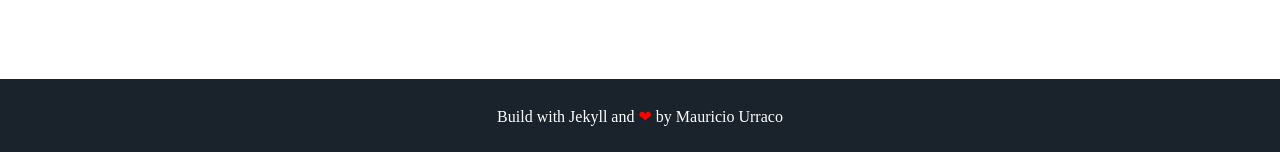
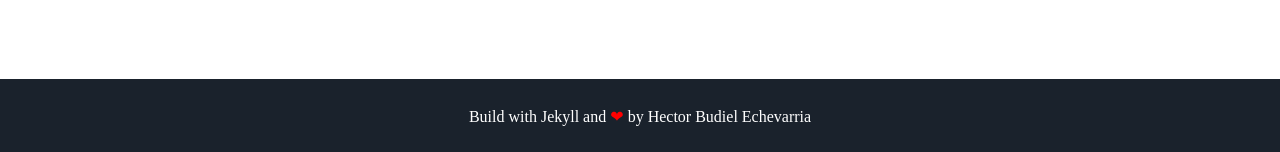
Before and after one commit to HectorBudielE/personal-website, a Jekyll site: the page built from index.html, in a window 1280 px wide. Shown: the part 1517-1669 px from the top of the page. Built offline with Jekyll 4.4.1, drawn with Linux system fonts in a browser that asks for light colours; some web fonts are replaced.

Commit message:
feat: Updated the footer.html file. Updated the footer.html file with the user information.

```diff
--- a/_includes/footer.html
+++ b/_includes/footer.html
@@ -1,6 +1,6 @@
 <footer class="footer">
     <!-- <p>&copy; {{ site.username }}</p> -->
-    <p>Build with Jekyll and <span class="love">❤</span> by <a href="https://github.com/murraco">Mauricio Urraco</a></p>
+    <p>Build with Jekyll and <span class="love">❤</span> by <a href="https://github.com/hectorbudiele">Hector Budiel Echevarria</a></p>
 </footer>
 <script src="//cdn.jsdelivr.net/particles.js/2.0.0/particles.min.js"></script>
 <script src="{{ '/assets/js/sweet-scroll.min.js' | prepend: site.baseurl }}"></script>
```
